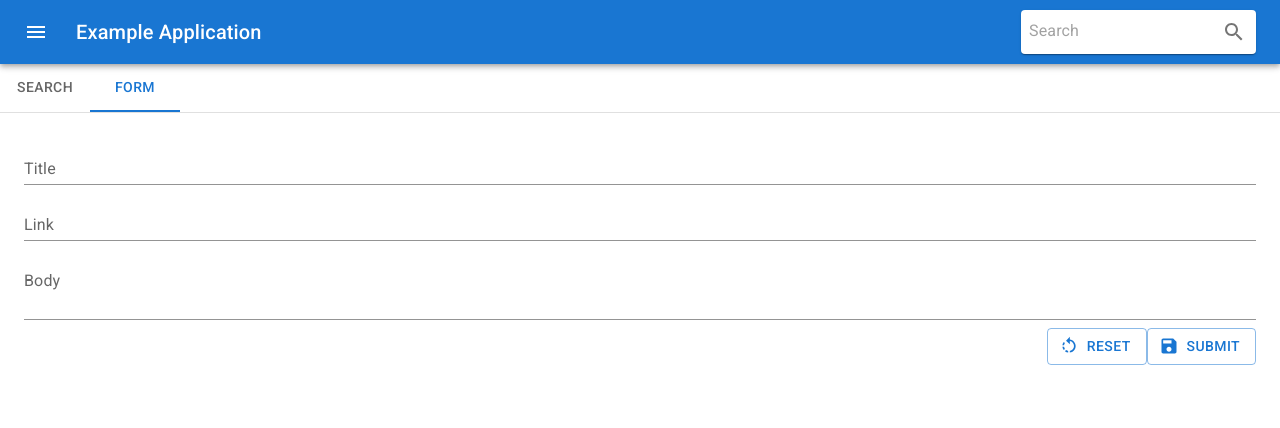
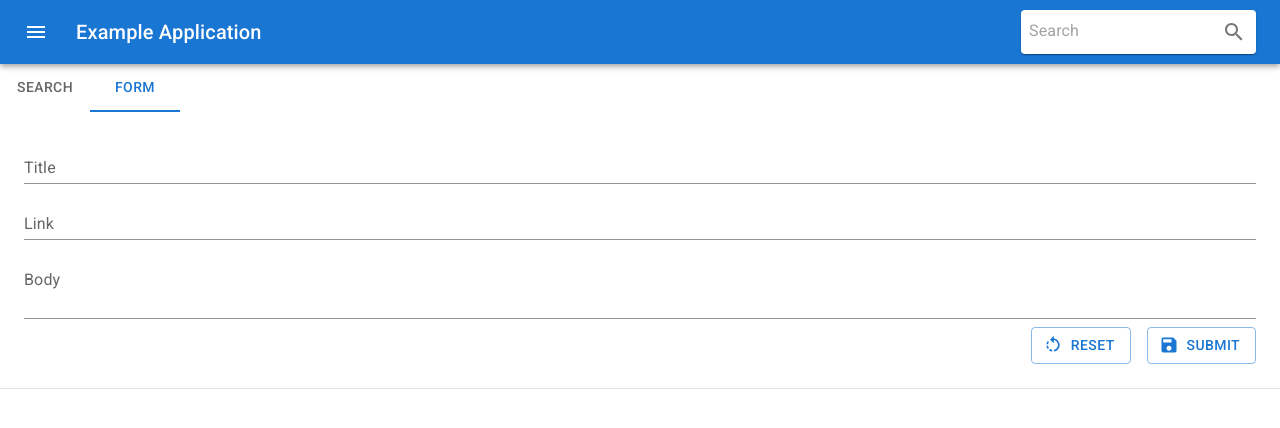
Before and after one commit to rmcguinness/e2e-web-example-react, a React (Create React App) app in the folder react/: page / in a window 1280 px wide. Both pictures are taken after a click on the tab "FORM". Shown: the top 428 px of the page. Built offline with nearby package versions, Linux system fonts and the light colour scheme.

Commit message:
Fixed the embedded element error.

```diff
--- a/react/src/App.js
+++ b/react/src/App.js
@@ -40,7 +40,7 @@ function TabPanel(props) {
         >
             {value === index && (
                 <Box sx={{ p: 3 }}>
-                    <Typography>{children}</Typography>
+                    <Typography component={'div'} >{children}</Typography>
                 </Box>
             )}
         </div>
@@ -55,9 +55,8 @@ function App() {
     };
 
     return (
+    <RecoilRoot>
       <div className="App">
-      <RecoilRoot>
-          <div>
               <Box sx={{ width: '100%' }}>
                   <AppBar position="static">
                       <Toolbar>
@@ -70,7 +69,7 @@ function App() {
                           >
                               <MenuIcon />
                           </IconButton>
-                          <Typography variant="h6" component="div" sx={{ flexGrow: 1 }}>
+                          <Typography variant="h6" component="span" sx={{ flexGrow: 1 }}>
                               Example Application
                           </Typography>
                           <SearchForm />
@@ -82,7 +81,6 @@ function App() {
                           <Tab label="Search" {...a11yProps(0)} />
                           <Tab label="Form" {...a11yProps(1)} />
                       </Tabs>
-                  </Box>
                       <TabPanel value={value} index={0}>
                           <SearchResults />
                       </TabPanel>
@@ -90,9 +88,9 @@ function App() {
                           <DataForm/>
                       </TabPanel>
                   </Box>
+              </Box>
       </div>
     </RecoilRoot>
-      </div>
   );
 }
 
--- a/react/src/data/DataForm.js
+++ b/react/src/data/DataForm.js
@@ -5,7 +5,7 @@ import {
 import React from 'react';
 
 import {dataFormState} from "../State";
-import {Button, TextField, Box, Snackbar} from "@mui/material";
+import {Button, TextField, Box, Snackbar, Stack} from "@mui/material";
 import Grid from '@mui/material/Grid';
 // Icons
 import SaveIcon from '@mui/icons-material/Save';
@@ -93,7 +93,7 @@ export function DataForm() {
             }}
             noValidate
             autoComplete="off">
-
+            <div>
             <Grid container spacing={1}>
                 <Grid item xs={12}>
                     <TextField fullWidth onChange={changeTitle} label="Title" id="title" variant="standard" value={dataForm.title} />
@@ -106,8 +106,10 @@ export function DataForm() {
                 </Grid>
                 <Grid item xs={12}>
                     <Grid container justifyContent="flex-end" spacing={0}>
-                        <Button variant="outlined" onClick={onReset} startIcon={<RotateLeftIcon />}>Reset</Button>
-                        <Button variant="outlined" onClick={onSubmit} startIcon={<SaveIcon />}>Submit</Button>
+                        <Stack spacing={2} direction="row">
+                            <Button variant="outlined" onClick={onReset} startIcon={<RotateLeftIcon />}>Reset</Button>
+                            <Button variant="outlined" onClick={onSubmit} startIcon={<SaveIcon />}>Submit</Button>
+                        </Stack>
                     </Grid>
                 </Grid>
             </Grid>
@@ -118,6 +120,7 @@ export function DataForm() {
                 message="Saved"
                 action={action}
                 />
+            </div>
         </Box>
     )
 }
--- a/react/src/search/SearchResults.js
+++ b/react/src/search/SearchResults.js
@@ -11,9 +11,9 @@ export function SearchResults() {
         return (
             <Card key={item.id} sx={{ margin: 2}}>
                 <CardContent>
-                    <Typography sx={{ fontSize: 16 }}>{item.title}</Typography>
-                    <Typography sx={{ fontSize: 8 }}>{item.link}</Typography>
-                    <Typography sx={{ fontSize: 10 }}>{item.body}</Typography>
+                    <Typography component="div" sx={{ fontSize: 16 }}>{item.title}</Typography>
+                    <Typography component="div" sx={{ fontSize: 8 }}>{item.link}</Typography>
+                    <Typography component="div" sx={{ fontSize: 10 }}>{item.body}</Typography>
                 </CardContent>
                 <CardActions>
                     <Button size="small" onClick={() => {
@@ -31,8 +31,10 @@ export function SearchResults() {
     } else {
         return (
             <Box sx={{ width: '100%'}}>
+                <div>
                 <h5>Results</h5>
-                <div>{out}</div>
+                {out}
+                </div>
             </Box>
         );
     }
```
Also changed, not shown: 1 other file (tests, documents, lock files or other folders). Lines whose indentation alone changed are shown as unchanged.
